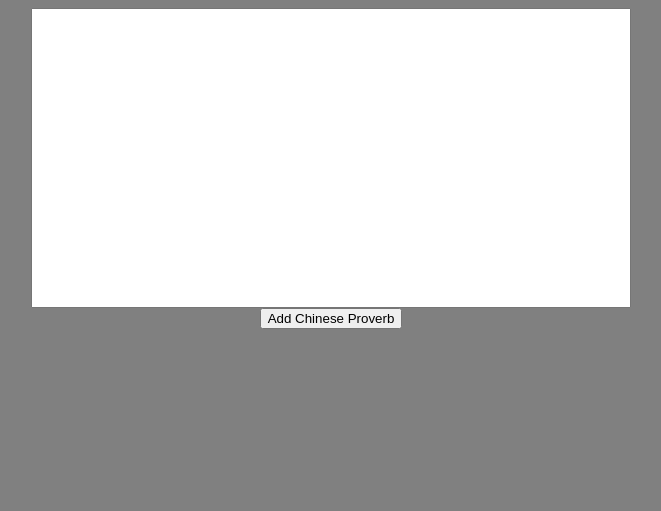
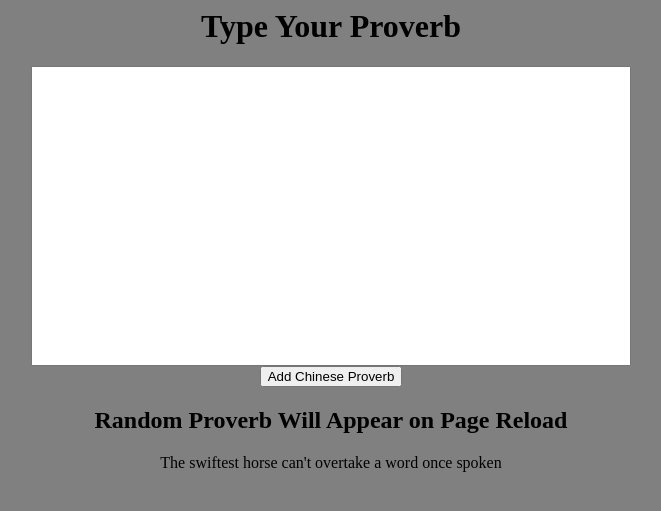
Before and after one commit to tonycoll91/PHPIntro, a PHP site: page /UploadProverb.php in a window 1280 px wide. Shown: the top 511 px of the page, without its empty margins (309-970 px from the left). Run offline with PHP 8.4, Linux system fonts and the light colour scheme.

Commit message:
got the random proverb to work

```diff
--- a/DPAC/5-5/UploadProverb.php
+++ b/DPAC/5-5/UploadProverb.php
@@ -1,7 +1,7 @@
 <!DOCTYPE HTML5>
 <html>
 <head>
-<title></title>
+	<title>Ancient Chinese Proverb</title>
 	<meta charset="utf-8" />
 	<style>
 		body{
@@ -13,23 +13,22 @@
 			width: 600px;
 			font-size: 13pt;
 		}
+		h1,h2{
+			text-align: center;
+		}
 	</style>
-<script src="jquery-1.6.1.min.js"></script>
-<script>
-$(document).ready(function(){
-	$(input).onclick(function(){
-		$(#text).val('');
-	});
-});
-</script>
+</head>
 
-</head>
 <body>
+	<h1>Type Your Proverb</h1>
+
 	<form align="center" action="<?php echo $_SERVER['SCRIPT_NAME'];?>" method="post">
 		<textarea id="text" type="commentbox" name="userproverb" ></textarea></br>
 		<input type="submit" name="submit"  value="Add Chinese Proverb" />
 	</form>
+
 <?php
+
 	if (isset($_POST['submit']))
 	{
 		$file = fopen("proverbs.txt","a+");
@@ -37,10 +36,17 @@ $(document).ready(function(){
 		fwrite($file, $new_content. "%"."\n");
 		fclose($file);
 	}
+
 ?>
 
+	<h2>Random Proverb Will Appear on Page Reload</h2>
+
 <?php
-	explode("%", "proverb.txt");
+	$proverbs = "proverbs.txt";
+	$proverb = file_get_contents($proverbs);
+	$proverb = explode("%", $proverb);
+	$ranNum = rand(0, (count($proverb)-2));
+	echo "<p style='text-align: center;'>$proverb[$ranNum]</p>";
 ?>
 </body>
 </html>
--- /dev/null
+++ b/DPAC/5-5/proverbs.txt
@@ -0,0 +1,8 @@
+The swiftest horse can't overtake a word once spoken%
+Blame yourself as you blame others; forgive others as you
+forgive yourself%
+"I heard" is good; "I saw" is better%
+With virtue you can't be completely poor; without it you
+can't be truly rich%
+If Heaven made someone
+earth can find some use for them%
```
Lines whose indentation alone changed are shown as unchanged.
